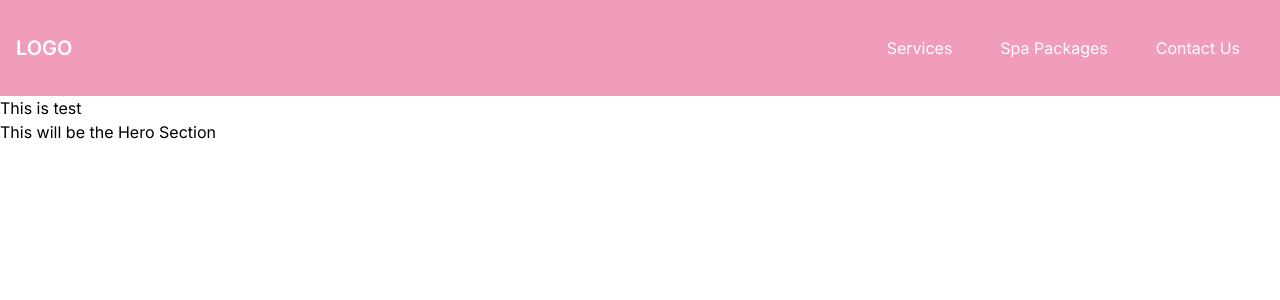
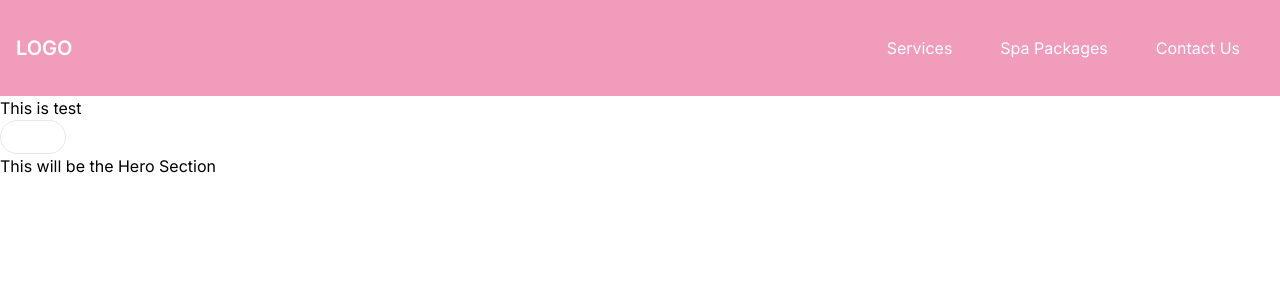
Before and after one commit to ishworX/testing-VilasSPA, a Next.js app: page / in a window 1280 px wide. Shown: the top 300 px of the page. Built offline with nearby package versions, Linux system fonts and the light colour scheme.

Commit message:
Checking the button functionality

```diff
--- a/components/Hero.tsx
+++ b/components/Hero.tsx
@@ -1,7 +1,14 @@
 import React from 'react'
+import Button from './Button'
 
 export const Hero = () => {
     return (
-        <div>This is test</div>
+        <div>This is test
+        <Button buttonStyle={{ color: 'green', rounded: 'lg', size: 'md' }}>
+          Button
+        </Button>
+        </div>
+
+
     )
 }
```
